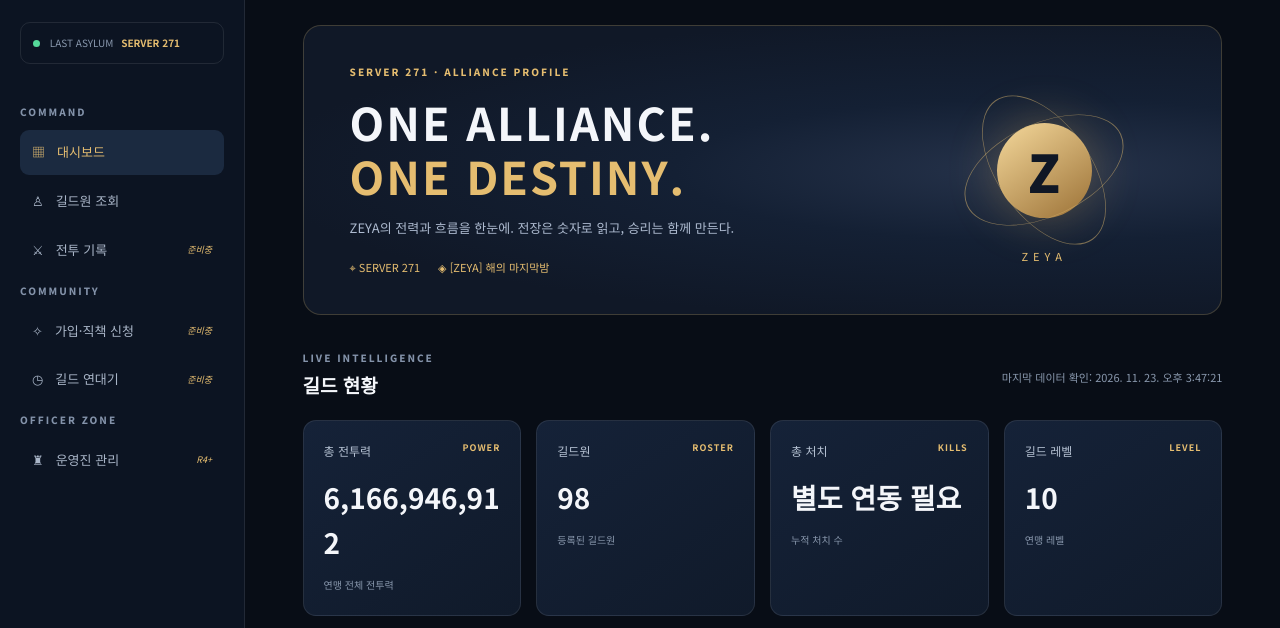
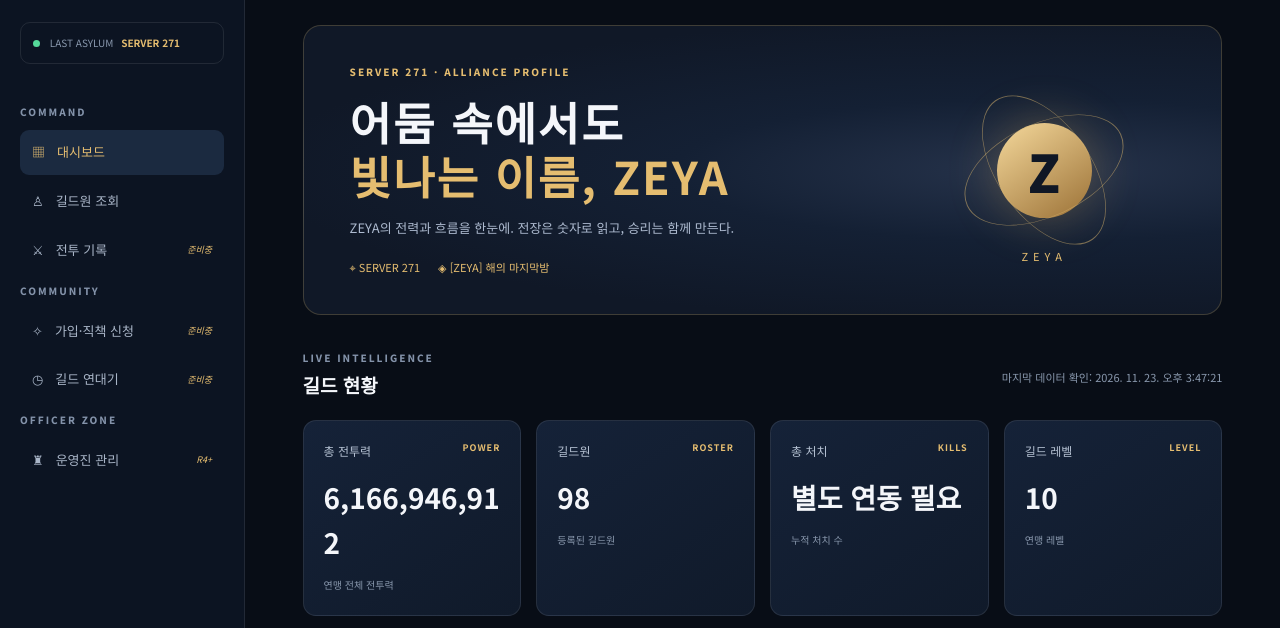
Before and after one commit to ZEYA271/zeya-guild-site, a plain HTML site: page index.html in a window 1280 px wide. Shown: the part 94-722 px from the top of the page. Drawn offline with Linux system fonts and the light colour scheme.

Commit message:
Update hero section text in index.html

```diff
--- a/index.html
+++ b/index.html
@@ -32,7 +32,7 @@
       </header>
 
       <section class="hero" id="overview">
-        <div class="hero-copy"><div class="eyebrow gold">SERVER 271 · ALLIANCE PROFILE</div><h2>ONE ALLIANCE.<br><span>ONE DESTINY.</span></h2><p>ZEYA의 전력과 흐름을 한눈에. 전장은 숫자로 읽고, 승리는 함께 만든다.</p><div class="hero-meta"><span>⌖ SERVER 271</span><span>◈ [ZEYA] 해의 마지막밤</span></div></div>
+        <div class="hero-copy"><div class="eyebrow gold">SERVER 271 · ALLIANCE PROFILE</div><h2>어둠 속에서도<br><span>빛나는 이름, ZEYA</span></h2><p>ZEYA의 전력과 흐름을 한눈에. 전장은 숫자로 읽고, 승리는 함께 만든다.</p><div class="hero-meta"><span>⌖ SERVER 271</span><span>◈ [ZEYA] 해의 마지막밤</span></div></div>
         <div class="hero-emblem"><div class="orbit orbit-one"></div><div class="orbit orbit-two"></div><div class="emblem-core">Z</div><span>ZEYA</span></div>
       </section>
 
```
